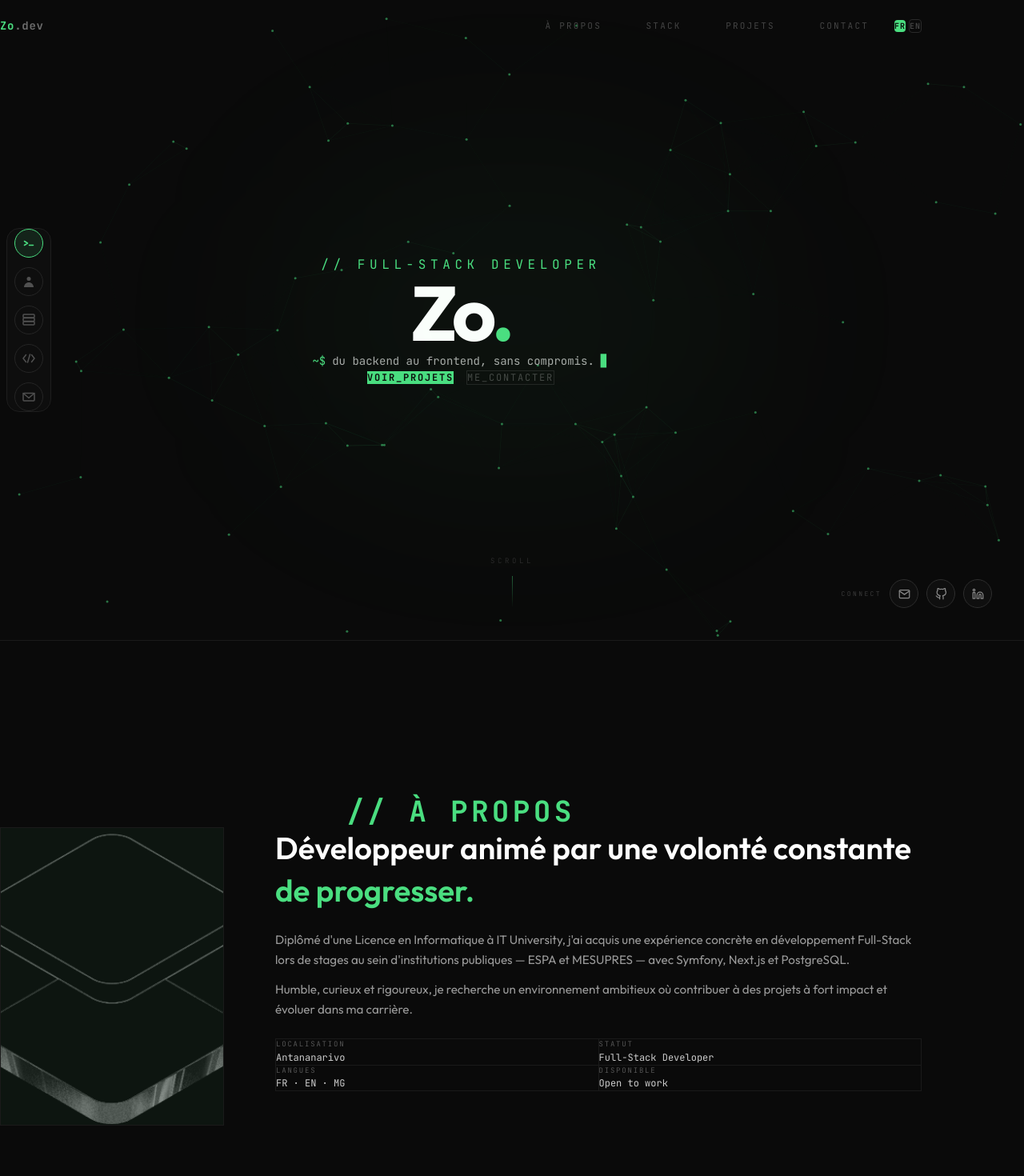
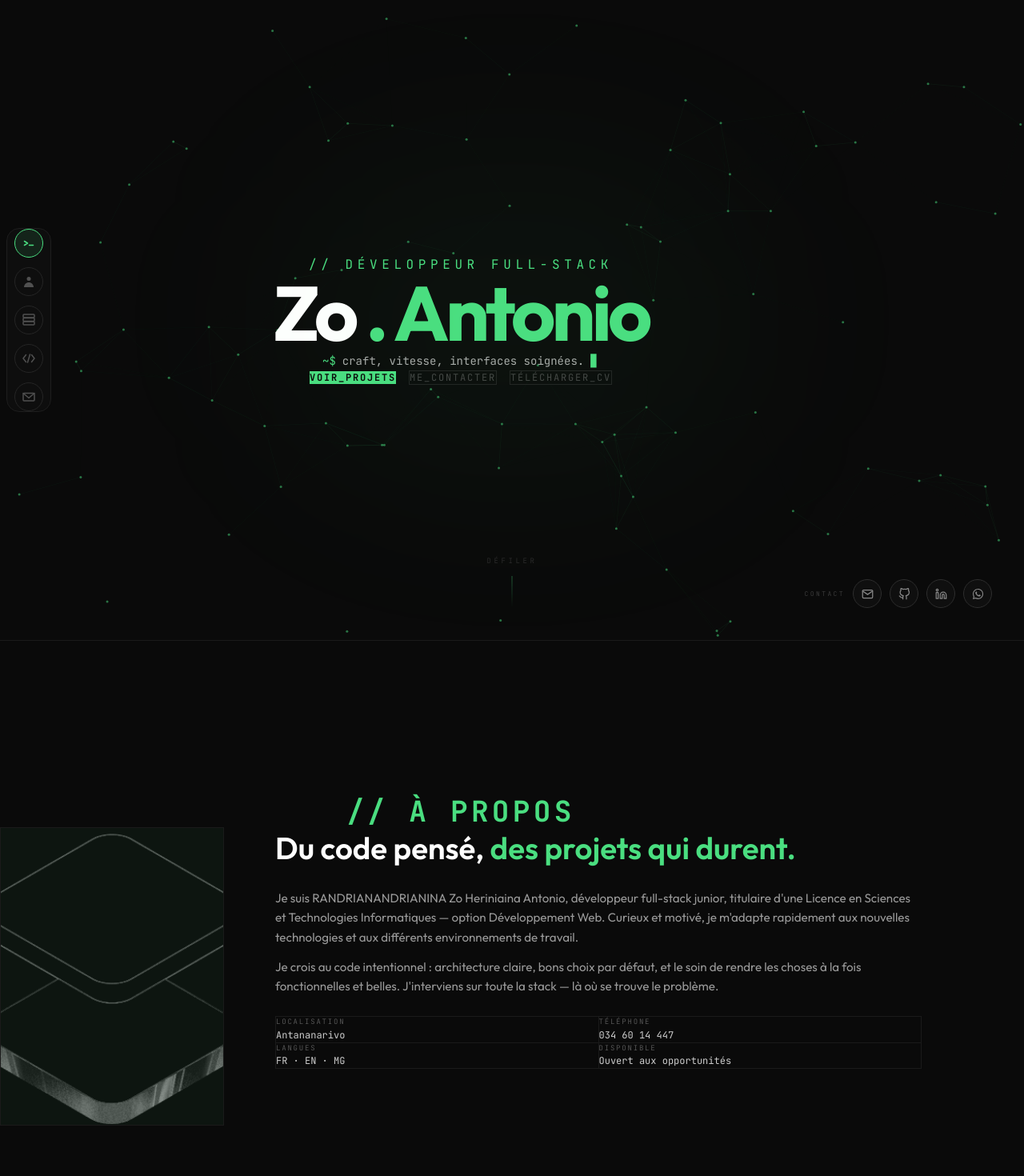
Before and after one commit to zoAntonio/portfolio, a React app: page / in a window 1280 px wide. Shown: the top 1470 px of the page at 80% size. Built offline with nearby package versions, Linux system fonts and the light colour scheme; the HTML template or start-up script is replaced by a standard one.

Commit message:
[chore]: add CV and UPDATE on the content

```diff
--- a/src/App.jsx
+++ b/src/App.jsx
@@ -1,6 +1,5 @@
 import { BrowserRouter } from 'react-router-dom'
 import { LanguageProvider } from './i18n'
-import Navbar             from './components/Navbar'
 import Sidebar            from './components/Sidebar'
 import ParticleBackground from './components/ParticleBackground'
 import Footer             from './components/Footer'
@@ -16,7 +15,6 @@ export default function App() {
     <BrowserRouter>
       <div className="bg-[#0a0a0a] min-h-screen">
         <ParticleBackground />
-        <Navbar />
         <Sidebar />
         <main className="relative pb-16 md:pb-0 md:pl-16" style={{ zIndex: 1 }}>
           <section id="hero">     <Hero />     </section>
--- a/src/data.js
+++ b/src/data.js
@@ -6,28 +6,30 @@ import {
   SiSpring,
 } from 'react-icons/si'
 import { FiMail, FiGithub, FiLinkedin } from 'react-icons/fi'
+import { FaWhatsapp } from 'react-icons/fa'
 
 // ─── Hero ────────────────────────────────────────────────────────────────────
 
 export const PHRASES = {
   fr: [
-    'je construis des apps qui tiennent la route.',
-    'du backend au frontend, sans compromis.',
-    'code propre. architecture solide. résultats nets.',
+    'full-stack · Madagascar.',
+    'craft, vitesse, interfaces soignées.',
+    'fonctionnel et beau — toujours les deux.',
   ],
   en: [
-    'I build apps that hold up under pressure.',
-    'from backend to frontend, no compromises.',
-    'clean code. solid architecture. sharp results.',
+    'full-stack · Madagascar.',
+    'craft, speed, interfaces that feel right.',
+    'functional and beautiful — always both.',
   ],
 }
 
 // ─── Shared social links (Hero + Contact) ────────────────────────────────────
 
 export const SOCIALS = [
-  { label: 'Email',    Icon: FiMail,     href: 'mailto:zoheriniaina.antonio@gmail.com' },
-  { label: 'GitHub',   Icon: FiGithub,   href: 'https://github.com/ogsan-zo' },
-  { label: 'LinkedIn', Icon: FiLinkedin, href: 'https://linkedin.com/in/zo-antonio' },
+  { label: 'Email',     Icon: FiMail,      href: 'mailto:zoheriniaina.antonio@gmail.com' },
+  { label: 'GitHub',    Icon: FiGithub,    href: 'https://github.com/ogsan-zo' },
+  { label: 'LinkedIn',  Icon: FiLinkedin,  href: 'https://linkedin.com/in/zo-antonio' },
+  { label: 'WhatsApp',  Icon: FaWhatsapp,  href: 'https://wa.me/261346014447' },
 ]
 
 // ─── About ───────────────────────────────────────────────────────────────────
--- a/src/i18n.jsx
+++ b/src/i18n.jsx
@@ -17,22 +17,39 @@ export const T = {
       contact:  'contact',
     },
     hero: {
-      cta1: 'voir_projets',
-      cta2: 'me_contacter',
+      label:   'développeur full-stack',
+      cta1:    'voir_projets',
+      cta2:    'me_contacter',
+      cta3:    'télécharger_cv',
+      connect: 'contact',
+      scroll:  'défiler',
     },
     about: {
-      title:    'Développeur animé par une volonté constante',
-      title_hl: 'de progresser.',
-      bio1: "Diplômé d'une Licence en Informatique à IT University, j'ai acquis une expérience concrète en développement Full-Stack lors de stages au sein d'institutions publiques — ESPA et MESUPRES — avec Symfony, Next.js et PostgreSQL.",
-      bio2: "Humble, curieux et rigoureux, je recherche un environnement ambitieux où contribuer à des projets à fort impact et évoluer dans ma carrière.",
+      title:    'Du code pensé,',
+      title_hl: 'des projets qui durent.',
+      bio1: "Je suis RANDRIANANDRIANINA Zo Heriniaina Antonio, développeur full-stack junior, titulaire d'une Licence en Sciences et Technologies Informatiques — option Développement Web. Curieux et motivé, je m'adapte rapidement aux nouvelles technologies et aux différents environnements de travail.",
+      bio2: "Je crois au code intentionnel : architecture claire, bons choix par défaut, et le soin de rendre les choses à la fois fonctionnelles et belles. J'interviens sur toute la stack — là où se trouve le problème.",
       meta: [
         { label: 'Localisation', value: 'Antananarivo'        },
-        { label: 'Statut',       value: 'Full-Stack Developer' },
-        { label: 'Langues',      value: 'FR · EN · MG'        },
-        { label: 'Disponible',   value: 'Open to work'        },
+        { label: 'Téléphone',    value: '034 60 14 447'        },
+        { label: 'Langues',      value: 'FR · EN · MG'         },
+        { label: 'Disponible',   value: 'Ouvert aux opportunités' },
       ],
     },
+    stack: {
+      categories: {
+        frontend:  'Frontend',
+        backend:   'Backend',
+        databases: 'Bases de données',
+        tools:     'Outils',
+      },
+    },
+    projects: {
+      live: 'Démo',
+    },
     contact: {
+      title:    'Prenons',
+      title_hl: 'contact.',
       desc: "Un projet, une opportunité ou simplement envie d'échanger ? Je suis disponible via les canaux ci-dessous.",
     },
   },
@@ -51,22 +68,39 @@ export const T = {
       contact:  'contact',
     },
     hero: {
-      cta1: 'view_projects',
-      cta2: 'contact_me',
+      label:   'full-stack developer',
+      cta1:    'view_projects',
+      cta2:    'contact_me',
+      cta3:    'download_cv',
+      connect: 'connect',
+      scroll:  'scroll',
     },
     about: {
-      title:    'Developer driven by a constant will',
-      title_hl: 'to grow.',
-      bio1: "Graduated with a Bachelor's in Computer Science from IT University, I gained hands-on Full-Stack experience through internships at public institutions — ESPA and MESUPRES — using Symfony, Next.js and PostgreSQL.",
-      bio2: "Humble, curious and meticulous, I'm looking for an ambitious environment where I can contribute to high-impact projects and grow in my career.",
+      title:    'Intentional code,',
+      title_hl: 'projects that last.',
+      bio1: "I'm RANDRIANANDRIANINA Zo Heriniaina Antonio, a junior full-stack developer holding a Bachelor's in Computer Science — Web Development specialization. Curious and motivated, I adapt quickly to new technologies and work environments.",
+      bio2: "I care about code that's intentional: clean architecture, good defaults, and the craft of making things both functional and beautiful. I work across the full stack — wherever the problem lives.",
       meta: [
-        { label: 'Location',  value: 'Antananarivo'        },
-        { label: 'Status',    value: 'Full-Stack Developer' },
-        { label: 'Languages', value: 'FR · EN · MG'        },
-        { label: 'Available', value: 'Open to work'        },
+        { label: 'Location',  value: 'Antananarivo'   },
+        { label: 'Phone',     value: '034 60 14 447'  },
+        { label: 'Languages', value: 'FR · EN · MG'   },
+        { label: 'Available', value: 'Open to work'   },
       ],
     },
+    stack: {
+      categories: {
+        frontend:  'Frontend',
+        backend:   'Backend',
+        databases: 'Databases',
+        tools:     'Tools',
+      },
+    },
+    projects: {
+      live: 'Live',
+    },
     contact: {
+      title:    'Get in',
+      title_hl: 'touch.',
       desc: "A project, an opportunity, or just want to connect? I'm available through the channels below.",
     },
   },
--- a/src/pages/Contact.jsx
+++ b/src/pages/Contact.jsx
@@ -6,7 +6,7 @@ import { useT } from '../i18n'
 export default function Contact() {
   const { t } = useT()
   return (
-    <Section label={t.sections.contact}>
+    <Section>
     {(inView) => (
         <div className="flex flex-col items-center text-center max-w-2xl w-full gap-10">
 
@@ -17,7 +17,7 @@ export default function Contact() {
             className="font-sans font-bold text-white leading-tight tracking-tighter"
             style={{ fontSize: 'clamp(2.4rem, 7vw, 4.5rem)' }}
           >
-            Get in <span className="text-[#4ade80]">touch.</span>
+            {t.contact.title} <span className="text-[#4ade80]">{t.contact.title_hl}</span>
           </motion.h2>
 
           <motion.p
--- a/src/pages/Hero.jsx
+++ b/src/pages/Hero.jsx
@@ -44,7 +44,7 @@ export default function Hero() {
       noBorder
       padding="pb-16 px-6"
       className="overflow-hidden"
-      innerClassName="pt-16 md:pt-0 text-center"
+      innerClassName="text-center"
     >
       {/* Ambient green glow */}
       <div
@@ -59,7 +59,7 @@ export default function Hero() {
         transition={{ duration: 0.5, delay: 0.2 }}
         className="font-mono text-sm sm:text-base tracking-[0.35em] uppercase text-[#4ade80] mb-5"
       >
-        // full-stack developer
+        // {t.hero.label}
       </motion.p>
 
       {/* Main name */}
@@ -70,7 +70,7 @@ export default function Hero() {
         className="font-sans font-bold leading-none tracking-tighter text-white mb-6"
         style={{ fontSize: 'clamp(3rem, 8vw, 6rem)' }}
       >
-        Zo<span className="text-[#4ade80]">.</span>
+        Zo<span className="text-[#4ade80]"> . Antonio </span>
       </motion.h1>
 
       {/* Typing terminal line */}
@@ -104,6 +104,13 @@ export default function Hero() {
         >
           {t.hero.cta2}
         </button>
+        <a
+          href="/Zo-CV.pdf"
+          download
+          className="px-7 py-3 border border-[#222] text-[#444] font-mono text-xs tracking-[0.15em] uppercase hover:border-[#4ade80] hover:text-[#4ade80] transition-all duration-200 focus:outline-none"
+        >
+          {t.hero.cta3}
+        </a>
       </motion.div>
 
       {/* Social badges */}
@@ -114,7 +121,7 @@ export default function Hero() {
         className="absolute bottom-24 md:bottom-10 right-6 md:right-10 flex items-center gap-2.5"
       >
         <span className="font-mono text-[8px] tracking-[0.3em] text-[#3a3a3a] uppercase mr-1 hidden sm:block">
-          connect
+          {t.hero.connect}
         </span>
         {SOCIALS.map(({ href, label, Icon }) => (
           <a
@@ -137,7 +144,7 @@ export default function Hero() {
         transition={{ delay: 2.2 }}
         className="absolute bottom-10 left-1/2 -translate-x-1/2 hidden md:flex flex-col items-center gap-3"
       >
-        <span className="font-mono text-[9px] tracking-[0.4em] text-[#2a2a2a] uppercase">scroll</span>
+        <span className="font-mono text-[9px] tracking-[0.4em] text-[#2a2a2a] uppercase">{t.hero.scroll}</span>
         <div className="scroll-float w-px h-10 bg-gradient-to-b from-[#4ade80]/40 to-transparent" />
       </motion.div>
     </Section>
--- a/src/pages/Projects.jsx
+++ b/src/pages/Projects.jsx
@@ -15,7 +15,7 @@ function TechTag({ name }) {
   )
 }
 
-function ProjectCard({ project, inView, delay, isLeft, lang }) {
+function ProjectCard({ project, inView, delay, isLeft, lang, t }) {
   return (
     <motion.article
       initial={{ opacity: 0, x: isLeft ? -28 : 28 }}
@@ -64,7 +64,7 @@ function ProjectCard({ project, inView, delay, isLeft, lang }) {
             rel="noopener noreferrer"
             className="font-mono text-[11px] text-[#666] hover:text-[#4ade80] transition-colors duration-200 flex items-center gap-1.5"
           >
-            <span>↗</span> Live
+            <span>↗</span> {t.projects.live}
           </a>
         )}
       </div>
@@ -74,6 +74,7 @@ function ProjectCard({ project, inView, delay, isLeft, lang }) {
 
 export default function Projects() {
   const { lang, t } = useT()
+
   return (
     <Section label={t.sections.projects} autoHeight>
       {(inView) => (
@@ -105,6 +106,7 @@ export default function Projects() {
                       delay={0.25 + i * 0.2}
                       isLeft={isLeft}
                       lang={lang}
+                      t={t}
                     />
                   </div>
 
--- a/src/pages/Stack.jsx
+++ b/src/pages/Stack.jsx
@@ -27,7 +27,7 @@ function TechCard({ tech, delay, inView }) {
 export default function Stack() {
   const [active, setActive] = useState('frontend')
   const { t } = useT()
-  const activeLabel = CATEGORIES.find(c => c.id === active)?.label ?? active
+  const activeLabel = t.stack.categories[active] ?? active
 
   return (
     <Section label={t.sections.stack}>
@@ -53,7 +53,7 @@ export default function Stack() {
                       : 'border border-[#1e1e1e] text-[#555] hover:border-[#4ade80]/40 hover:text-[#4ade80]',
                   ].join(' ')}
                 >
-                  {cat.label}
+                  {t.stack.categories[cat.id] ?? cat.label}
                 </motion.button>
               ))}
             </div>
```
Also changed, not shown: 1 other file (tests, documents, lock files or other folders).
